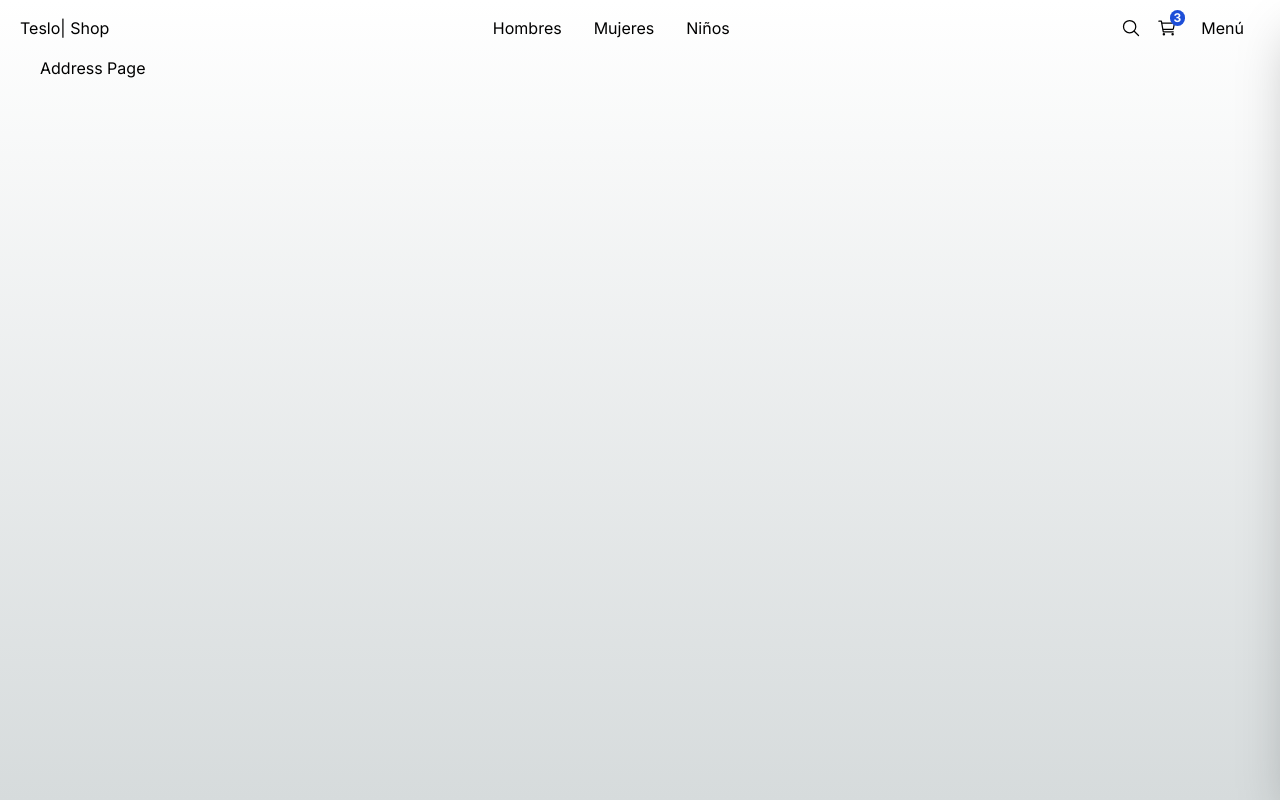
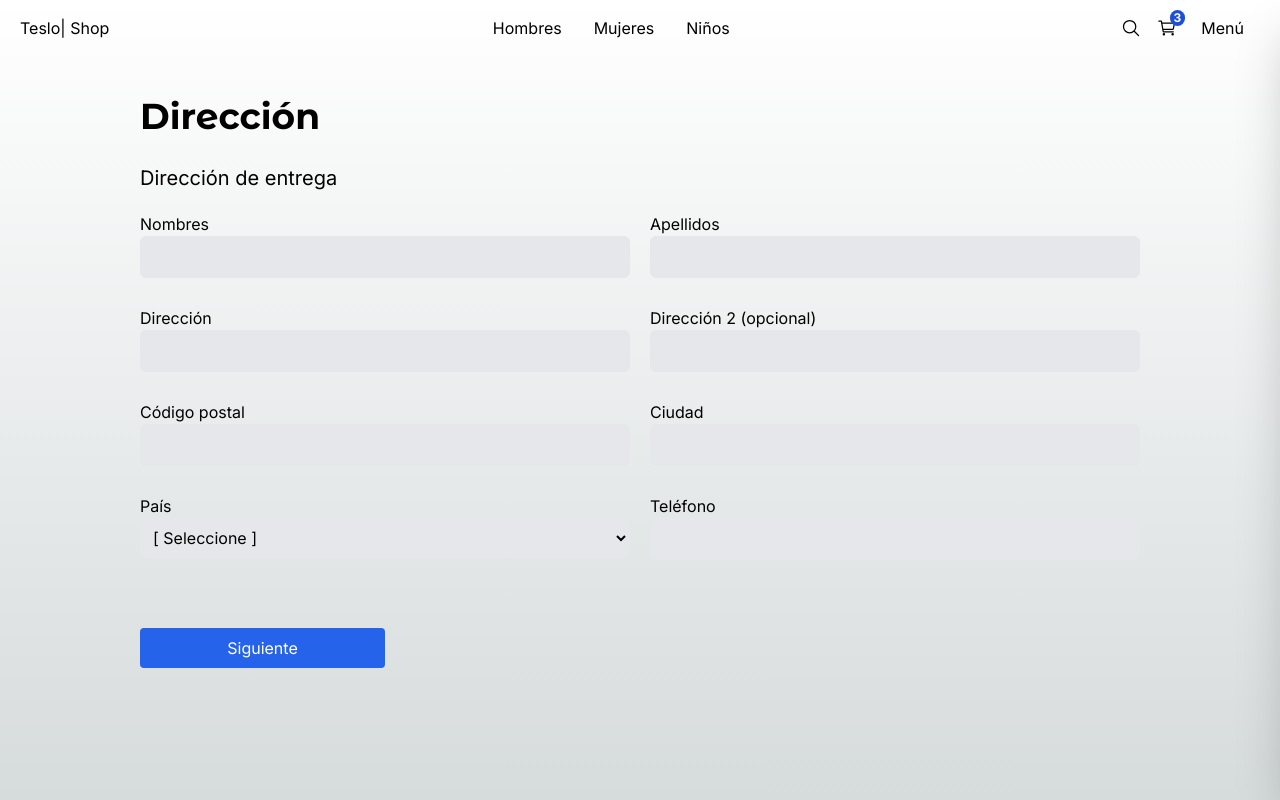
Before and after one commit to Starklord17/TesloShop, a Next.js app: page /checkout/address in a window 1280 px wide. Built offline with nearby package versions, Linux system fonts and the light colour scheme.

Commit message:
chore: Update address page layout and styles

```diff
--- a/src/app/(shop)/checkout/address/page.tsx
+++ b/src/app/(shop)/checkout/address/page.tsx
@@ -1,8 +1,99 @@
+import Link from 'next/link';
+import { Title } from '@/components';
 
 export default function AddressPage() {
   return (
-    <div>
-      <h1>Address Page</h1>
-    </div>
+    <main className="flex flex-col sm:justify-center sm:items-center mb-72 px-10 sm:px-0">
+
+      <section className="w-full  xl:w-[1000px] flex flex-col justify-center text-left">
+
+        <Title title="Dirección" subtitle="Dirección de entrega" />
+
+        <form className="grid grid-cols-1 gap-2 sm:gap-5 sm:grid-cols-2">
+
+
+          <fieldset className="flex flex-col mb-2">
+            <legend>Nombres</legend>
+            <input
+              type="text"
+              className="p-2 border rounded-md bg-gray-200"
+            />
+          </fieldset>
+
+          <fieldset className="flex flex-col mb-2">
+            <legend>Apellidos</legend>
+            <input
+              type="text"
+              className="p-2 border rounded-md bg-gray-200"
+            />
+          </fieldset>
+
+          <fieldset className="flex flex-col mb-2">
+            <legend>Dirección</legend>
+            <input
+              type="text"
+              className="p-2 border rounded-md bg-gray-200"
+            />
+          </fieldset>
+
+          <fieldset className="flex flex-col mb-2">
+            <legend>Dirección 2 (opcional)</legend>
+            <input
+              type="text"
+              className="p-2 border rounded-md bg-gray-200"
+            />
+          </fieldset>
+
+
+          <fieldset className="flex flex-col mb-2">
+            <legend>Código postal</legend>
+            <input
+              type="text"
+              className="p-2 border rounded-md bg-gray-200"
+            />
+          </fieldset>
+
+          <fieldset className="flex flex-col mb-2">
+            <legend>Ciudad</legend>
+            <input
+              type="text"
+              className="p-2 border rounded-md bg-gray-200"
+            />
+          </fieldset>
+
+          <fieldset className="flex flex-col mb-2">
+            <legend>País</legend>
+            <select
+              className="p-2 border rounded-md bg-gray-200"
+            >
+              <option value="">[ Seleccione ]</option>
+              <option value="ARG">Argentina</option>
+              <option value="ESP">España</option>
+              <option value="CRI">Costa Rica</option>
+            </select>
+          </fieldset>
+
+          <fieldset className="flex flex-col mb-2">
+            <span>Teléfono</span>
+            <input
+              type="text"
+              className="p-2 border rounded-md bg-gray-200"
+            />
+          </fieldset>
+
+
+          <footer className="flex flex-col mb-2 sm:mt-10">
+            <Link
+              href='/checkout'
+              className="btn-primary flex w-full sm:w-1/2 justify-center ">
+              Siguiente
+            </Link>
+          </footer>
+
+        </form>
+
+      </section>
+
+    </main>
   );
 }
```
